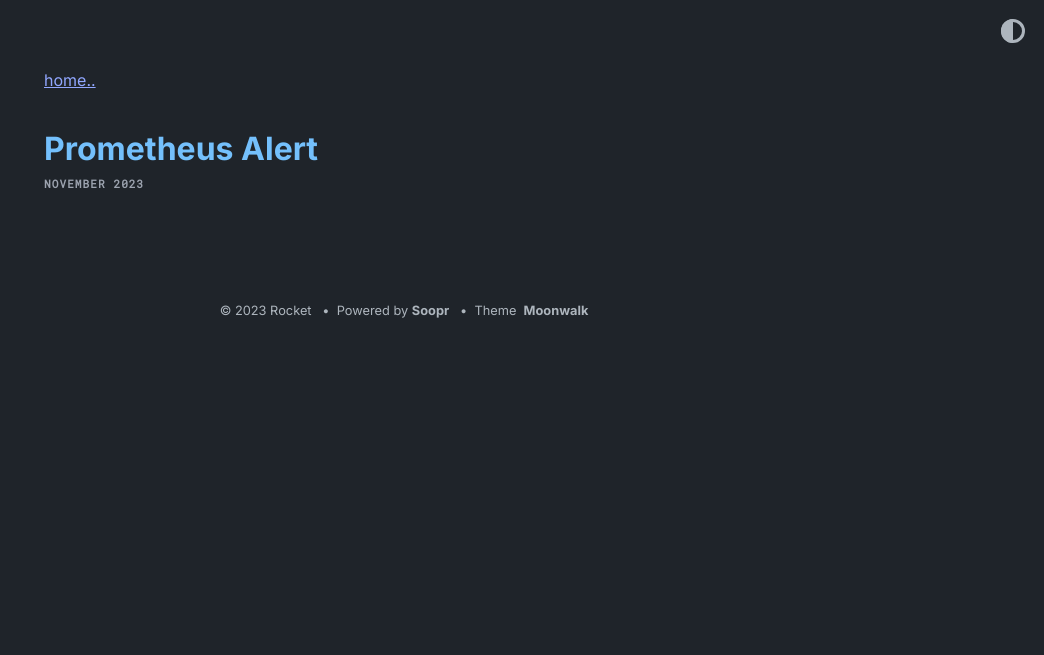
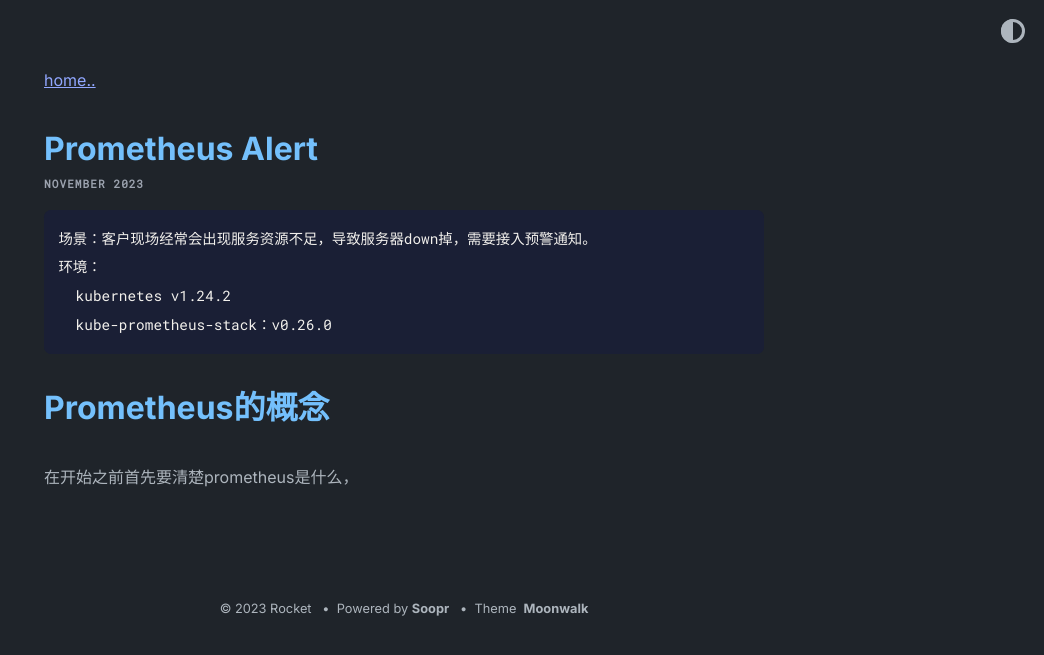
Before and after one commit to yunzck8s/rocket.github.io, a Jekyll site: the page built from _posts/2023-11-04-prometheus-alert.md, in a window 1280 px wide. Shown: the top 655 px of the page, without its empty margins (236-1280 px from the left). Built offline with Jekyll 4.4.1, drawn with Linux system fonts in a browser that asks for light colours.

Commit message:
Add file for prometheus-alert.md.

````diff
--- a/_posts/2023-11-04-prometheus-alert.md
+++ b/_posts/2023-11-04-prometheus-alert.md
@@ -1,3 +1,13 @@
 ---
 layout: post
 ---
+
+```
+场景：客户现场经常会出现服务资源不足，导致服务器down掉，需要接入预警通知。
+环境：
+  kubernetes v1.24.2
+  kube-prometheus-stack：v0.26.0
+```
+
+# Prometheus的概念
+  在开始之前首先要清楚prometheus是什么，
````
